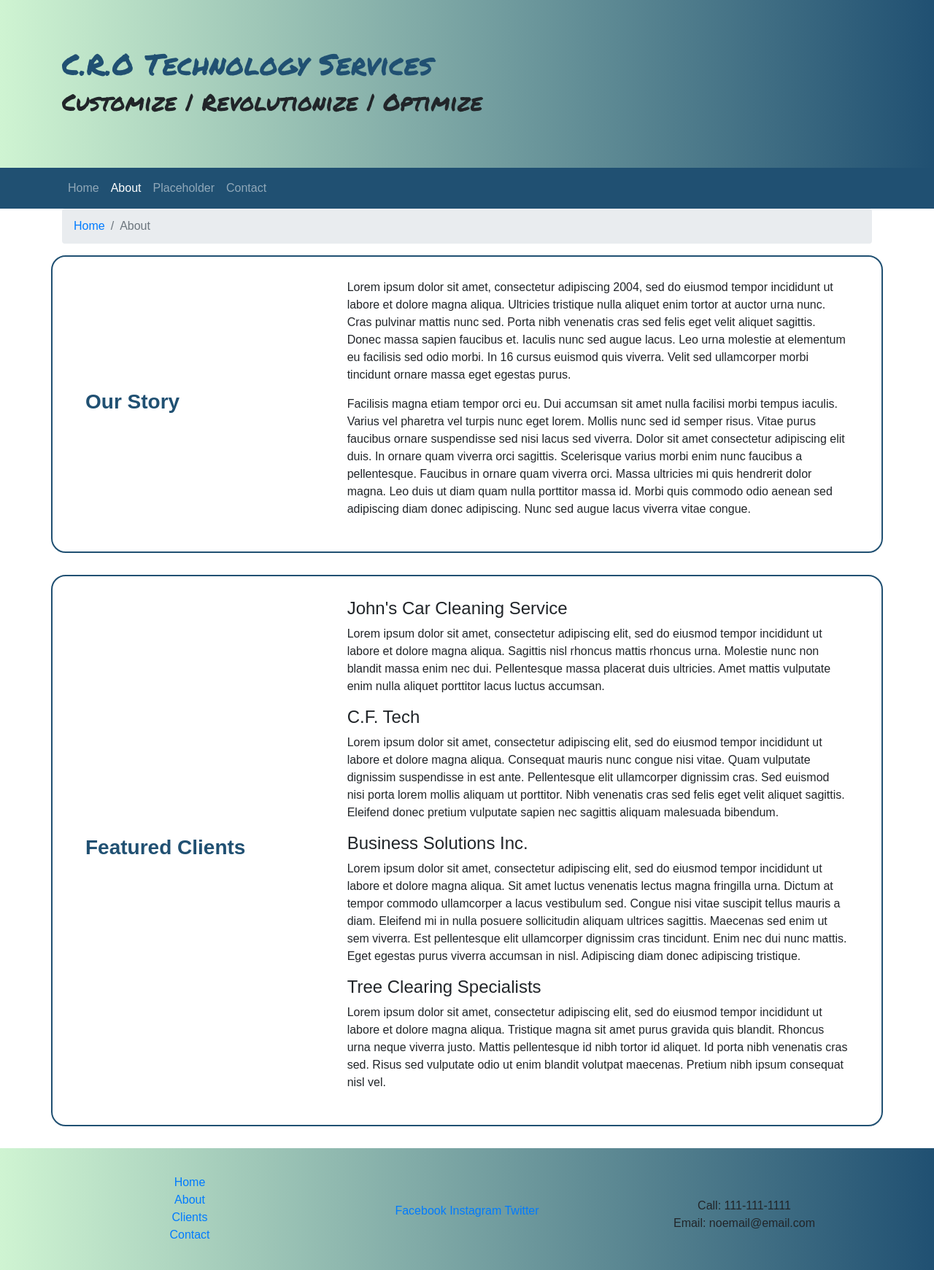
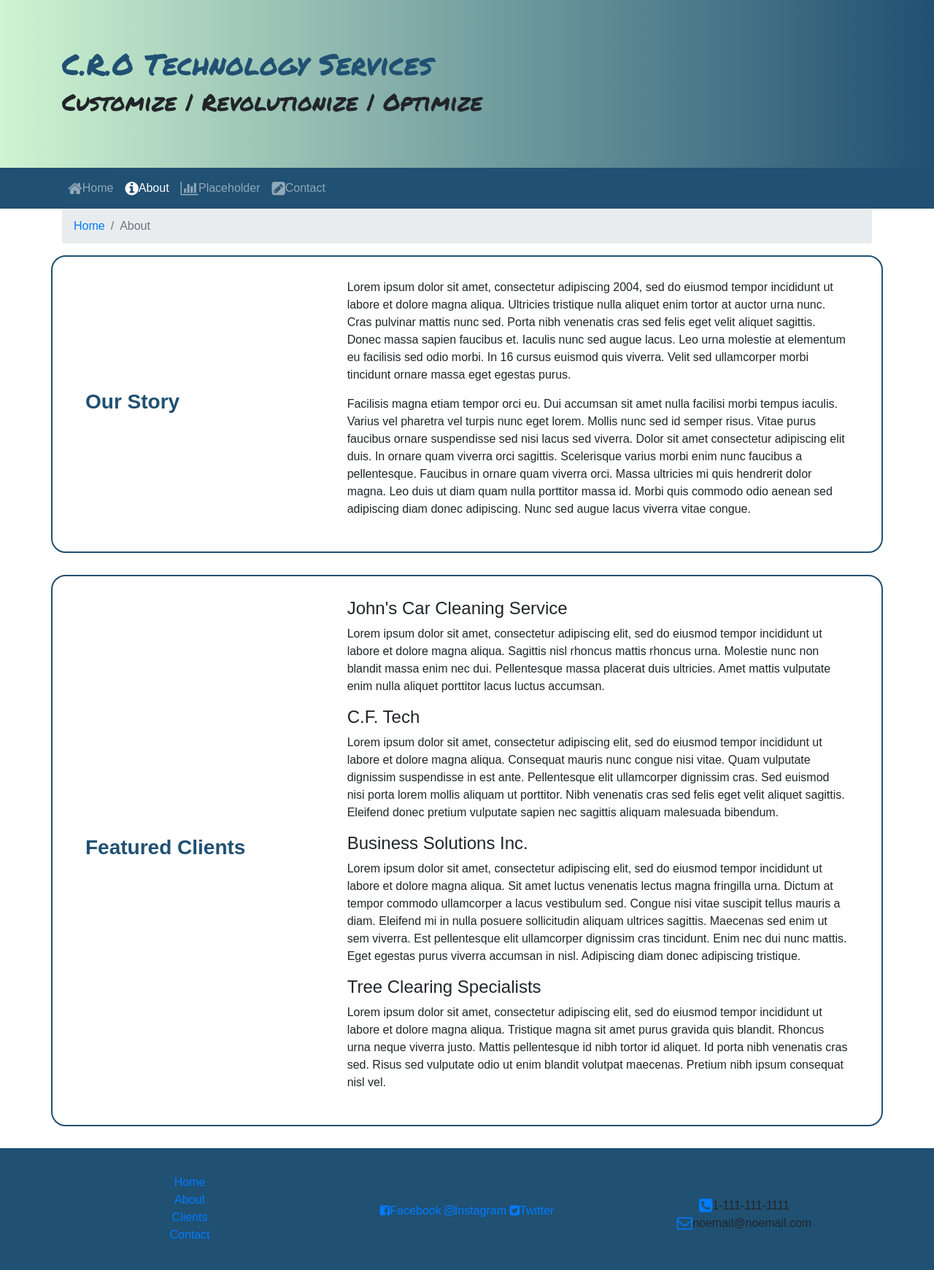
Before and after one commit to croberembt/portfolio-bootstrap-website, a website: page about.html in a window 1280 px wide. Shown: the whole page at 73% size. Drawn offline with nearby package versions, Linux system fonts and the light colour scheme; a web font is replaced by a local one.

Commit message:
added font awesome icons

```diff
--- a/about.html
+++ b/about.html
@@ -12,6 +12,7 @@
     <link rel='stylesheet' href='node_modules/bootstrap/dist/css/bootstrap.min.css' />
 
     <!-- CSS third -->
+    <link rel='stylesheet' href='node_modules/font-awesome/css/font-awesome.min.css' />
     <link rel='stylesheet' href='https://fonts.googleapis.com/css2?family=PT+Sans+Caption&family=Permanent+Marker&display=swap' />
     <link rel='stylesheet' href='css/styles.css' />
 
@@ -39,10 +40,10 @@
             </button>
             <div class='collapse navbar-collapse' id='siteNavbar'>
                 <ul class='navbar-nav'>
-                    <li class='nav-item'><a class='nav-link' href='index.html'>Home</a></li>
-                    <li class='nav-item active'><a class='nav-link' href='#'>About</a></li>
-                    <li class='nav-item'><a class='nav-link' href='#'>Placeholder</a></li>
-                    <li class='nav-item'><a class='nav-link' href='#'>Contact</a></li>
+                    <li class='nav-item'><a class='nav-link' href='index.html'><span class='fa fa-home fa-lg'></span>Home</a></li>
+                    <li class='nav-item active'><a class='nav-link' href='#'><span class='fa fa-info-circle fa-lg'></span>About</a></li>
+                    <li class='nav-item'><a class='nav-link' href='#'><span class='fa fa-bar-chart fa-lg'></span>Placeholder</a></li>
+                    <li class='nav-item'><a class='nav-link' href='#'><span class='fa fa-pencil-square fa-lg'></span>Contact</a></li>
                 </ul>
             </div>
         </div>
@@ -143,14 +144,14 @@
                 </div>
 
                 <div class='col-12 col-md text-center' style='padding-bottom: 10px'>
-                    <a href='http://facebook.com'> Facebook </a>
-                    <a href='http://instagram.com'> Instagram </a>
-                    <a href='http://twitter.com'> Twitter </a>
+                    <a target='_blank' href='http://facebook.com'><i class='fa fa-facebook-square'></i>Facebook</a>
+                    <a target='_blank' href='http://instagram.com'><i class='fa fa-instagram'></i>Instagram</a>
+                    <a target='_blank' href='http://twitter.com'><i class='fa fa-twitter-square'></i>Twitter</a>
                 </div>
 
                 <div class='col-12 col-md text-center'>
-                    Call: 111-111-1111 <br />
-                    Email: noemail@email.com
+                    <span class='fa fa-phone-square fa-lg text-primary'></span>1-111-111-1111 <br />
+                    <span class='fa fa-envelope-o fa-lg text-primary'></span>noemail@noemail.com
                 </div>
             </div>
         </div>
--- a/css/styles.css
+++ b/css/styles.css
@@ -5,7 +5,7 @@ body {
 }
 
 footer {
-    background-image: linear-gradient(to left, #205072, #CFF4D2);
+    background-color: #205072;
     padding-top: 35px;
     padding-bottom: 20px
 }
--- a/package.json
+++ b/package.json
@@ -15,6 +15,7 @@
   },
   "dependencies": {
     "bootstrap": "^4.5.0",
+    "font-awesome": "^4.7.0",
     "jquery": "^3.5.1",
     "popper.js": "^1.16.1"
   }
```
Also changed, not shown: index.html (+10 -9 lines), 1 other file.
